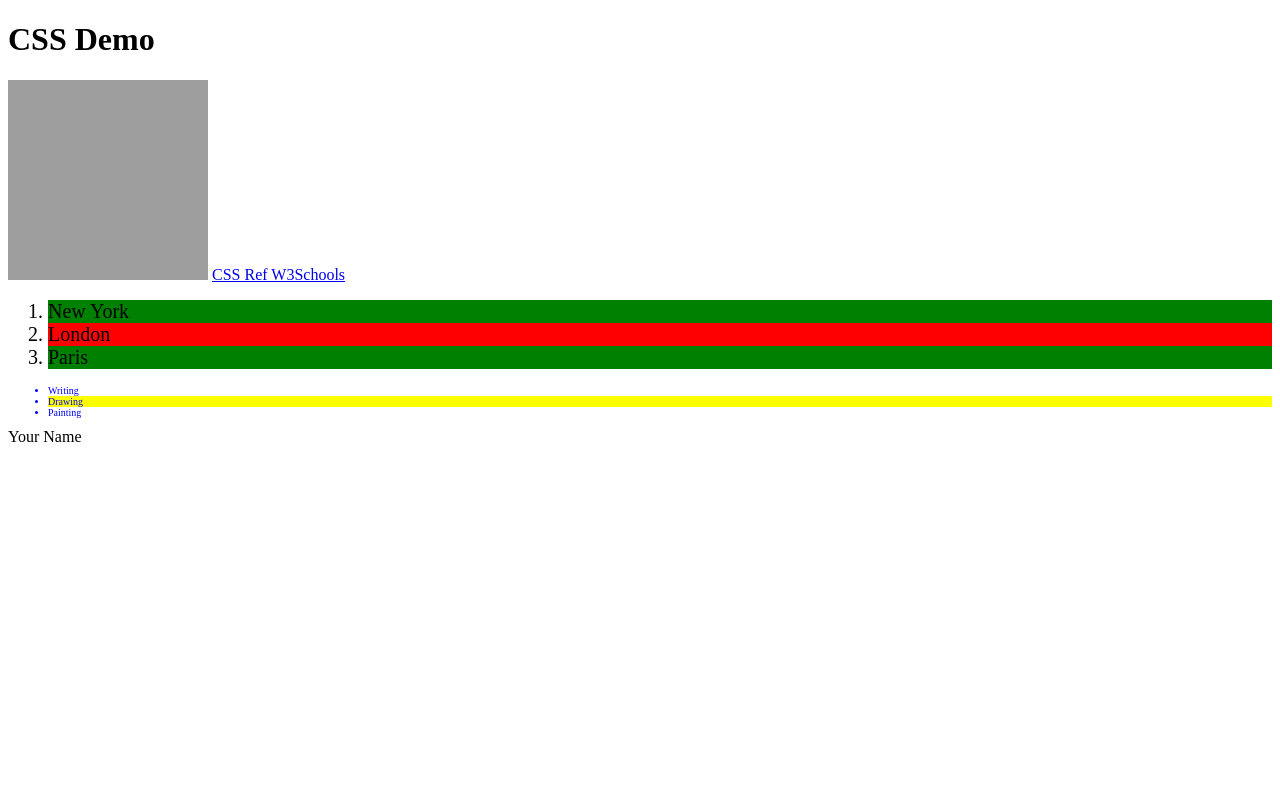
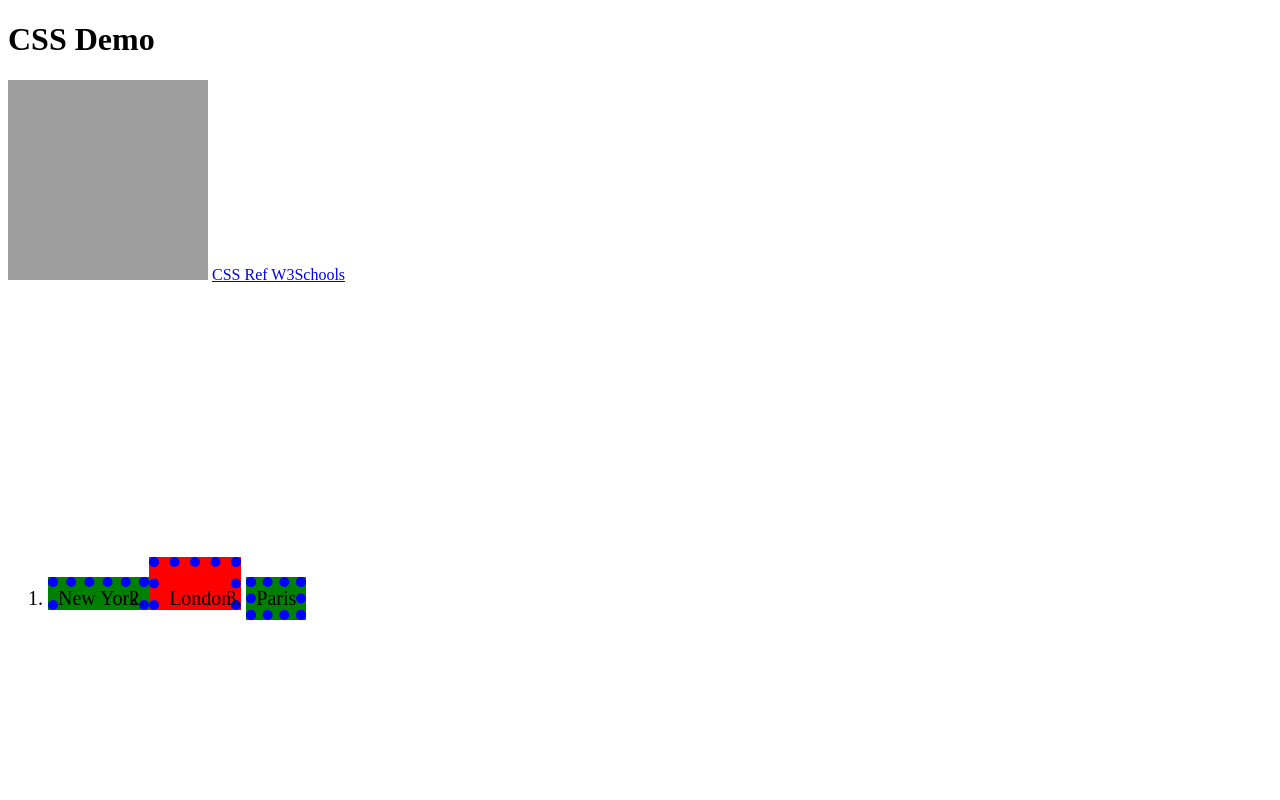
Before and after one commit to davidalantodd/css-demo, a plain HTML site: page index.html in a window 1280 px wide. Shown: the top 800 px of the page. Drawn offline with Linux system fonts and the light colour scheme; grey boxes are pictures that could not be loaded.

Commit message:
added styling with padding, margin, and flexbox

```diff
--- a/index.html
+++ b/index.html
@@ -12,12 +12,12 @@
     </header>
     <main>
         <section>
-            <img src="https://picsum.photos/200" alt="random stock photo for demonstration"/>
+            <img class="style" src="https://picsum.photos/200" alt="random stock photo for demonstration"/>
             <a href="https://www.w3schools.com/cssref/index.php">CSS Ref W3Schools</a>
         </section>
         <section>
             <ol>
-                <li>New York</li>
+                <li id="new-york">New York</li>
                 <li class="mid-li another-name">London</li>
                 <li>Paris</li>
             </ol>
--- a/style.css
+++ b/style.css
@@ -1,6 +1,44 @@
+image {
+    border: 5px solid pink;
+    /* border-style: solid; can style just parts of the border*/
+}
+
+ol > li {
+    border-top: 10px dotted blue;
+    border-left: 10px dotted blue;
+    border-right: 10px dotted blue;
+}
+
+ol > li:last-child {
+    border: 10px dotted blue;
+}
+
+ol {
+    display: flex;
+    flex-direction: row;
+    height: 40vh;
+    align-items: last baseline;
+}
+
+ul {
+    display: flex;
+    flex-direction: column;
+    height: 40vh;
+    justify-content: flex-end;
+}
+
+
+
 /* target just the middle li (mid-li) from both ol and ul elements */
 .mid-li {
     background-color: yellow;
+    /* add 10px of padding to left */
+    /*padding: 0 0 0 10px;  this would also work - Top, Right, Bottom, Left*/
+    padding-left: 10px;
+    padding-top: 20px;
+
+    margin-right: 5px;
+    margin-bottom: 10px;
 }
 
 /* targeted li element inside ol without ids*/
```
